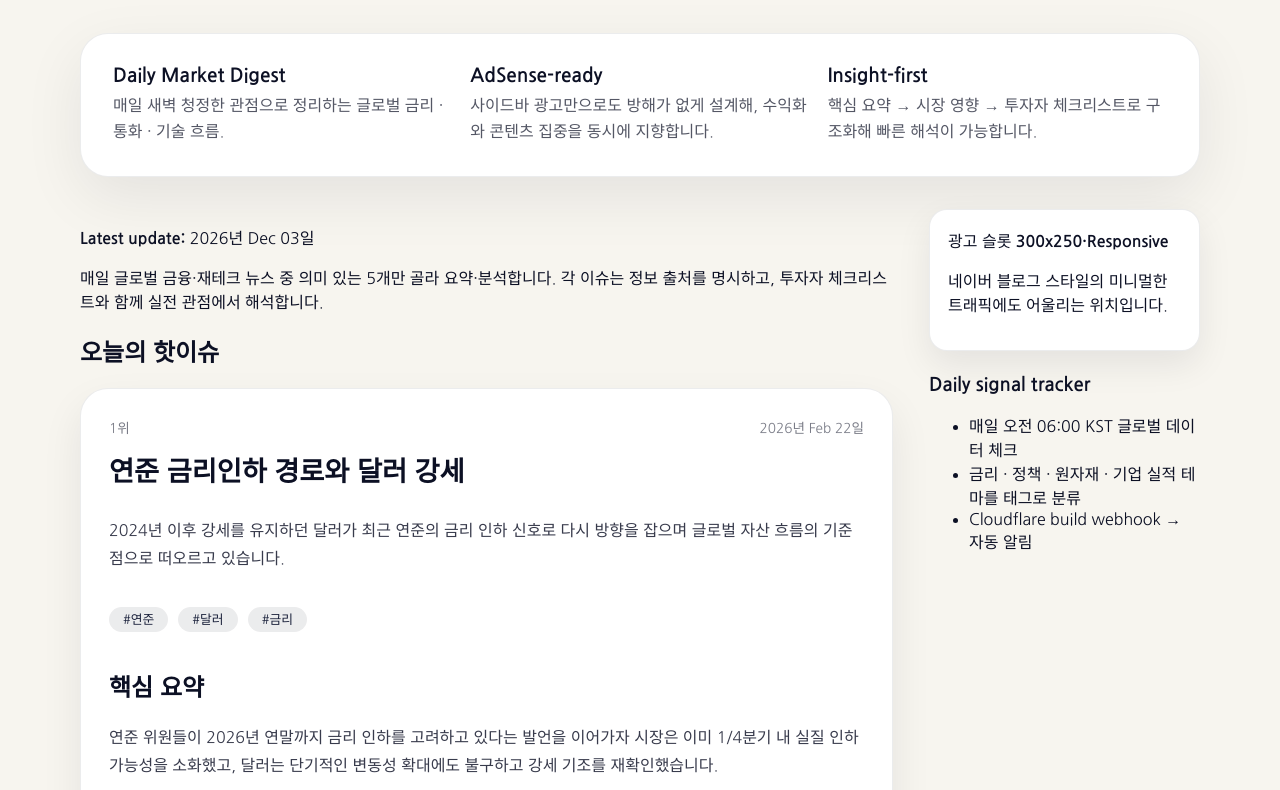
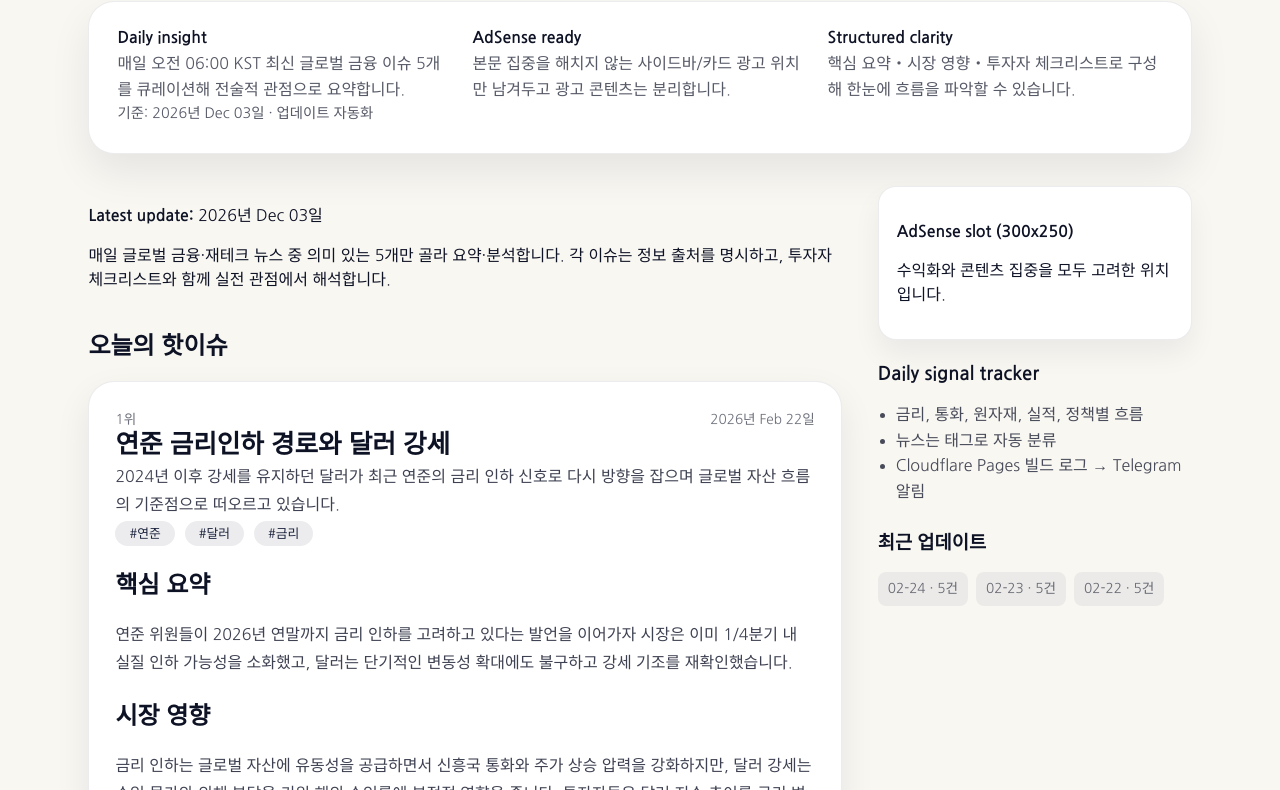
Before and after one commit to heyqbot/martin-finance-hot-issues-blog, an Eleventy site: page src/index.md in a window 1280 px wide. Shown: the part 116-906 px from the top of the page. Built offline with nearby package versions, Linux system fonts and the light colour scheme; Eleventy itself is replaced by a stand-in of ours; files that its build step writes are made by us from their sources.

Commit message:
feat: align layout with benchmark blog

```diff
--- a/src/_includes/layouts/base.njk
+++ b/src/_includes/layouts/base.njk
@@ -20,99 +20,142 @@
   <style>
     :root {
       font-family: 'Nanum Gothic', 'Inter', system-ui, sans-serif;
-      background-color: #f7f5ef;
-      color: #0c1024;
+      background-color: #f8f7f2;
+      color: #0e1225;
       scroll-behavior: smooth;
     }
+    * { box-sizing: border-box; }
     body {
       margin: 0;
       min-height: 100vh;
-      background: #f7f5ef;
+      background: #f8f7f2;
     }
     .app-shell {
-      max-width: 1120px;
+      max-width: 1180px;
       margin: 0 auto;
-      padding: 40px 24px 60px;
+      padding: 36px clamp(16px, 3vw, 40px) 56px;
     }
     header {
       display: flex;
       flex-wrap: wrap;
       align-items: center;
       justify-content: space-between;
-      margin-bottom: 28px;
       gap: 16px;
+    }
+    .brand-group {
+      display: flex;
+      flex-direction: column;
     }
     header h1 {
       margin: 0;
-      font-size: clamp(2.2rem, 3vw, 2.8rem);
+      font-size: clamp(2.4rem, 3vw, 3rem);
       letter-spacing: -0.02em;
     }
     .tagline {
-      color: rgba(12,16,36,0.65);
+      color: rgba(14,18,37,0.65);
       font-size: 0.95rem;
       margin-top: 6px;
     }
     nav {
       display: flex;
-      gap: 20px;
+      gap: 16px;
       font-size: 0.95rem;
     }
     nav a {
-      color: #0c1024;
+      color: #0e1225;
       font-weight: 600;
       text-decoration: none;
+      padding-bottom: 4px;
+      border-bottom: 2px solid transparent;
     }
-    nav a:hover { text-decoration: underline; }
-    .hero {
+    nav a:hover,
+    nav a.active {
+      border-color: #0e1225;
+    }
+    .hero,
+    .hero-detail {
       background: #ffffff;
-      border-radius: 28px;
-      padding: 32px;
-      border: 1px solid rgba(12,16,36,0.08);
-      box-shadow: 0 20px 60px rgba(12,16,36,0.08);
+      border-radius: 26px;
+      border: 1px solid rgba(14,18,37,0.08);
+      padding: 28px;
+      box-shadow: 0 18px 40px rgba(14,18,37,0.08);
       margin-bottom: 32px;
+    }
+    .hero-grid {
       display: grid;
       grid-template-columns: repeat(auto-fit, minmax(220px, 1fr));
-      gap: 18px;
+      gap: 20px;
     }
-    .hero strong {
+    .hero-card strong {
       display: block;
-      font-size: 1.2rem;
-      margin-bottom: 8px;
-      color: #0c1024;
+      font-size: 1rem;
+      margin-bottom: 6px;
+      color: #0e1225;
     }
-    .hero p {
+    .hero-card p {
       margin: 0;
-      color: rgba(12,16,36,0.7);
+      color: rgba(14,18,37,0.7);
       line-height: 1.6;
+    }
+    .hero-meta {
+      font-size: 0.9rem;
+      color: rgba(14,18,37,0.65);
+      margin-top: 12px;
     }
     .layout-grid {
       display: grid;
-      grid-template-columns: minmax(0, 3fr) minmax(260px, 1fr);
-      gap: 36px;
+      grid-template-columns: minmax(0, 2.4fr) minmax(260px, 1fr);
+      gap: clamp(28px, 3vw, 36px);
+    }
+    main {
+      display: flex;
+      flex-direction: column;
+      gap: 0;
     }
     .issue-card {
       background: #ffffff;
-      border-radius: 28px;
-      padding: 28px;
-      margin-bottom: 28px;
-      border: 1px solid rgba(12,16,36,0.08);
-      position: relative;
-      overflow: hidden;
-      box-shadow: 0 18px 40px rgba(12,16,36,0.08);
+      border-radius: 26px;
+      padding: 26px;
+      margin-bottom: 24px;
+      border: 1px solid rgba(14,18,37,0.08);
+      box-shadow: 0 14px 35px rgba(14,18,37,0.08);
+      transition: transform 0.3s ease, box-shadow 0.3s ease;
     }
-    .issue-card h3 { margin-top: 12px; font-size: 1.7rem; }
-    .issue-card p { line-height: 1.75; color: rgba(12,16,36,0.82); }
-    .issue-meta, .issue-source {
+    .issue-card:hover {
+      transform: translateY(-4px);
+      box-shadow: 0 22px 48px rgba(14,18,37,0.12);
+    }
+    .issue-card-content {
+      display: flex;
+      flex-direction: column;
+      gap: 12px;
+    }
+    .issue-card h3 {
+      margin: 0;
+      font-size: clamp(1.6rem, 2vw, 1.95rem);
+      line-height: 1.3;
+    }
+    .issue-card p {
+      margin: 0;
+      line-height: 1.75;
+      color: rgba(14,18,37,0.8);
+    }
+    .issue-meta,
+    .issue-source {
       display: flex;
       flex-wrap: wrap;
       justify-content: space-between;
-      gap: 10px;
+      gap: 12px;
       font-size: 0.85rem;
-      color: rgba(12,16,36,0.55);
+      color: rgba(14,18,37,0.6);
     }
-    .tags { display:flex; flex-wrap:wrap; gap:10px; margin-top:14px; }
+    .tags {
+      display:flex;
+      flex-wrap:wrap;
+      gap:10px;
+    }
     .tag {
-      background: rgba(12,16,36,0.08);
+      background: rgba(14,18,37,0.08);
       border-radius: 999px;
       padding: 6px 14px;
       font-size: 0.8rem;
@@ -122,27 +165,55 @@
       margin-bottom: 24px;
       background: #ffffff;
       border-radius: 18px;
-      border: 1px solid rgba(12,16,36,0.08);
+      border: 1px solid rgba(14,18,37,0.08);
       padding: 18px;
-      box-shadow: 0 14px 34px rgba(12,16,36,0.08);
+      box-shadow: 0 14px 28px rgba(14,18,37,0.06);
     }
-    .ad-slot strong { font-weight: 600; }
-    .privacy-links a { color: #565b67; text-decoration: none; }
+    aside section {
+      margin-bottom: 22px;
+    }
+    aside ul {
+      margin: 0;
+      padding-left: 18px;
+      color: rgba(14,18,37,0.75);
+      line-height: 1.6;
+    }
     footer {
-      margin-top: 64px;
+      margin-top: 60px;
       padding-top: 24px;
-      border-top: 1px solid rgba(12,16,36,0.12);
+      border-top: 1px solid rgba(14,18,37,0.12);
       display: flex;
       flex-wrap: wrap;
       gap: 12px;
       justify-content: space-between;
       font-size: 0.85rem;
-      color: rgba(12,16,36,0.6);
+      color: rgba(14,18,37,0.6);
+    }
+    .privacy-links a {
+      color: #565b67;
+      text-decoration: none;
+    }
+    .calendar-preview {
+      margin-top: 18px;
+      list-style: none;
+      padding: 0;
+      display: flex;
+      flex-wrap: wrap;
+      gap: 8px;
+      font-size: 0.85rem;
+      color: rgba(14,18,37,0.6);
+    }
+    .calendar-preview li {
+      background: rgba(14,18,37,0.05);
+      border-radius: 8px;
+      padding: 6px 10px;
     }
     @media (max-width: 960px) {
       .layout-grid { grid-template-columns: 1fr; }
       nav { justify-content: flex-start; }
-      header { flex-direction: column; }
+      header { flex-direction: column; align-items: flex-start; }
+      main { order: 2; }
+      aside { order: 1; }
     }
   </style>
   <script type="application/ld+json">
@@ -162,54 +233,62 @@
 <body>
   <div class="app-shell">
     <header>
-      <div>
+      <div class="brand-group">
         <h1>{{ site.title }}</h1>
         <p class="tagline">{{ site.description }}</p>
       </div>
       <nav aria-label="Quick links">
-        <a href="{{ site.url }}">홈</a>
+        <a href="{{ site.url }}" class="active">홈</a>
         <a href="mailto:martin@example.com">문의</a>
         <a href="{{ site.url }}/privacy">프라이버시</a>
       </nav>
     </header>
-    <div class="hero">
-      <div>
-        <strong>Daily Market Digest</strong>
-        <p>매일 새벽 청정한 관점으로 정리하는 글로벌 금리 · 통화 · 기술 흐름.</p>
+    <section class="hero" aria-label="Hero spotlight">
+      <div class="hero-grid">
+        <div class="hero-card">
+          <strong>Daily insight</strong>
+          <p>매일 오전 06:00 KST 최신 글로벌 금융 이슈 5개를 큐레이션해 전술적 관점으로 요약합니다.</p>
+          <p class="hero-meta">기준: {{ today.now | readableDate }} · 업데이트 자동화</p>
+        </div>
+        <div class="hero-card">
+          <strong>AdSense ready</strong>
+          <p>본문 집중을 해치지 않는 사이드바/카드 광고 위치만 남겨두고 광고 콘텐츠는 분리합니다.</p>
+        </div>
+        <div class="hero-card">
+          <strong>Structured clarity</strong>
+          <p>핵심 요약・시장 영향・투자자 체크리스트로 구성해 한눈에 흐름을 파악할 수 있습니다.</p>
+        </div>
       </div>
-      <div>
-        <strong>AdSense-ready</strong>
-        <p>사이드바 광고만으로도 방해가 없게 설계해, 수익화와 콘텐츠 집중을 동시에 지향합니다.</p>
-      </div>
-      <div>
-        <strong>Insight-first</strong>
-        <p>핵심 요약 → 시장 영향 → 투자자 체크리스트로 구조화해 빠른 해석이 가능합니다.</p>
-      </div>
-    </div>
+    </section>
     <div class="layout-grid">
-      <main>
+      <main role="main">
         {{ content | safe }}
       </main>
-      <aside>
+      <aside role="complementary">
         <div class="ad-slot" aria-label="AdSense slot">
-          <span>광고 슬롯</span>
-          <strong>300x250·Responsive</strong>
-          <p>네이버 블로그 스타일의 미니멀한 트래픽에도 어울리는 위치입니다.</p>
+          <p><strong>AdSense slot (300x250)</strong></p>
+          <p>수익화와 콘텐츠 집중을 모두 고려한 위치입니다.</p>
         </div>
         <section aria-labelledby="why-updated">
           <h3 id="why-updated">Daily signal tracker</h3>
           <ul>
-            <li>매일 오전 06:00 KST 글로벌 데이터 체크</li>
-            <li>금리 · 정책 · 원자재 · 기업 실적 테마를 태그로 분류</li>
-            <li>Cloudflare build webhook → 자동 알림</li>
+            <li>금리, 통화, 원자재, 실적, 정책별 흐름</li>
+            <li>뉴스는 태그로 자동 분류</li>
+            <li>Cloudflare Pages 빌드 로그 → Telegram 알림</li>
+          </ul>
+        </section>
+        <section aria-labelledby="recent-dates">
+          <h3 id="recent-dates">최근 업데이트</h3>
+          <ul class="calendar-preview">
+            <li>02-24 · 5건</li>
+            <li>02-23 · 5건</li>
+            <li>02-22 · 5건</li>
           </ul>
         </section>
       </aside>
     </div>
     <footer>
-      <div>
-        © {{ today.now | year }} {{ site.author }} · Cloudflare Pages · Eleventy
-      </div>
+      <div>© {{ today.now | year }} {{ site.author }} · Cloudflare Pages · Eleventy</div>
       <div class="privacy-links">
         <a href="{{ site.url }}/privacy">Privacy</a>
         <a href="{{ site.url }}/disclaimer">Disclaimer</a>
```
